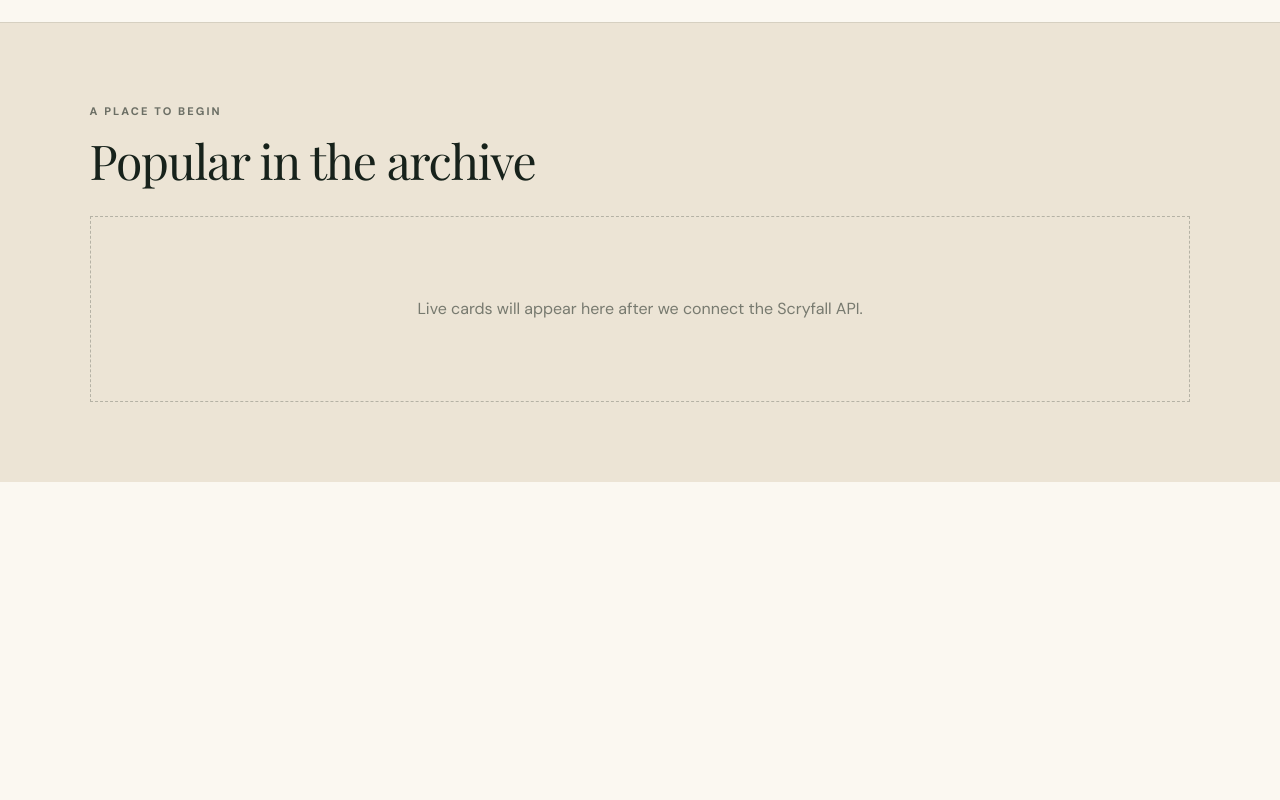
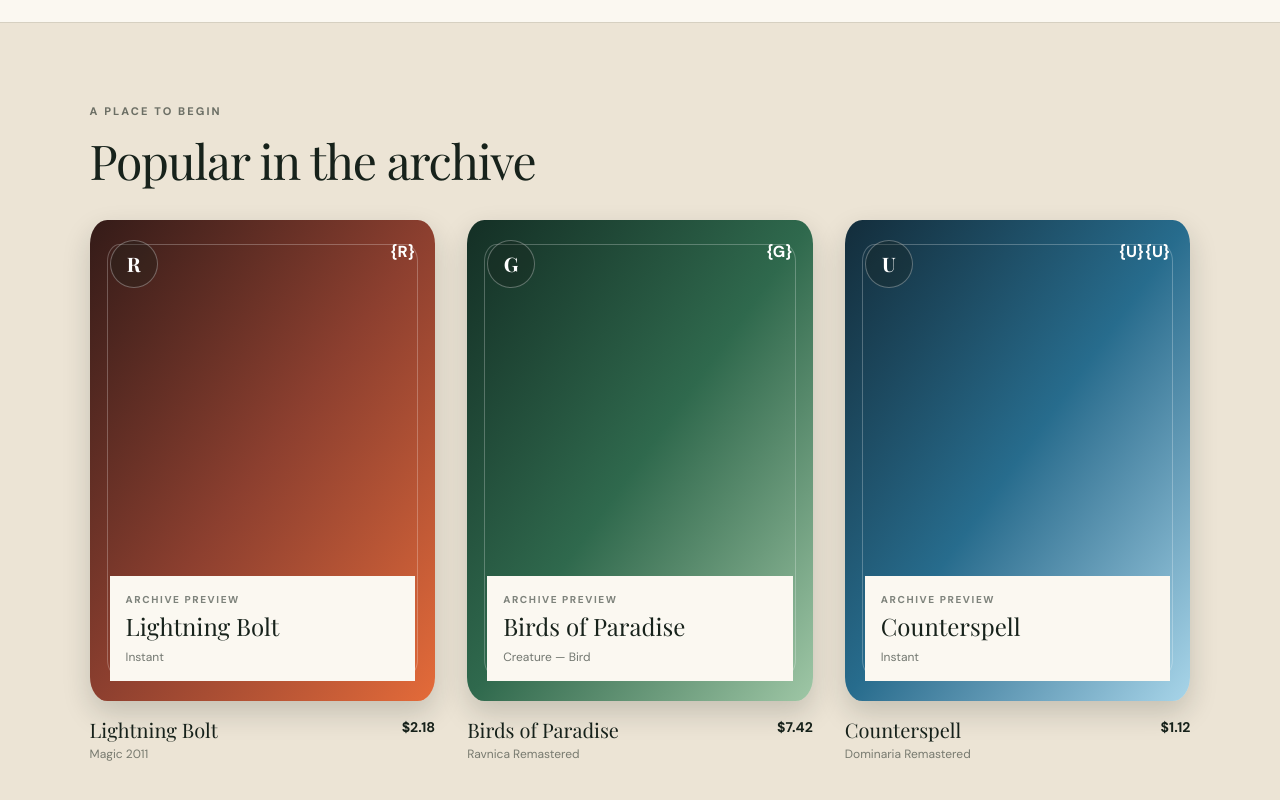
Before and after one commit to jacob-amey/spellbook, a Next.js app: page / in a window 1280 px wide. Shown: the part 634-1434 px from the top of the page. Before the commit the page ends 1116 px from the top, so only its background shows below. Built offline with nearby package versions, Linux system fonts and the light colour scheme; a web font is replaced by a local one.

Commit message:
Add reusable featured card grid

```diff
--- a/app/page.tsx
+++ b/app/page.tsx
@@ -1,3 +1,54 @@
+type FeaturedCard = {
+  id: string;
+  name: string;
+  setName: string;
+  price: string;
+  manaCost: string;
+  manaValue: number;
+  typeLine: string;
+  colorIdentity: string[];
+  symbol: string;
+  artClasses: string;
+};
+
+const featuredCards: FeaturedCard[] = [
+  {
+    id: "lightning-bolt",
+    name: "Lightning Bolt",
+    setName: "Magic 2011",
+    price: "$2.18",
+    manaCost: "{R}",
+    manaValue: 1,
+    typeLine: "Instant",
+    colorIdentity: ["R"],
+    symbol: "R",
+    artClasses: "from-[#341b18] via-[#8c3f2f] to-[#e46b39]",
+  },
+  {
+    id: "birds-of-paradise",
+    name: "Birds of Paradise",
+    setName: "Ravnica Remastered",
+    price: "$7.42",
+    manaCost: "{G}",
+    manaValue: 1,
+    typeLine: "Creature — Bird",
+    colorIdentity: ["G"],
+    symbol: "G",
+    artClasses: "from-[#142f25] via-[#2f694d] to-[#9fc7a6]",
+  },
+  {
+    id: "counterspell",
+    name: "Counterspell",
+    setName: "Dominaria Remastered",
+    price: "$1.12",
+    manaCost: "{U}{U}",
+    manaValue: 2,
+    typeLine: "Instant",
+    colorIdentity: ["U"],
+    symbol: "U",
+    artClasses: "from-[#132d3b] via-[#276c8d] to-[#a8d5e9]",
+  },
+];
 export default function Home() {
   return (
     <main className="min-h-screen bg-paper text-ink">
@@ -149,9 +200,46 @@ export default function Home() {
           Popular in the archive
         </h2>
 
-        <div className="mt-8 border border-dashed border-ink/25 px-6 py-20 text-center text-ink/55">
-          Live cards will appear here after we connect the Scryfall API.
+        <div className="mt-9 grid grid-cols-1 gap-8 sm:grid-cols-2 lg:grid-cols-3">
+  {featuredCards.map((card) => (
+    <article key={card.id} className="group">
+      <div
+        className={`relative aspect-[488/680] overflow-hidden rounded-[5%] bg-gradient-to-br p-5 shadow-[0_12px_28px_rgba(23,34,27,0.18)] transition duration-200 group-hover:-translate-y-1 group-hover:shadow-[0_18px_38px_rgba(23,34,27,0.24)] ${card.artClasses}`}
+      >
+        <div className="absolute inset-[5%] rounded-[4%] border border-white/25" />
+
+        <div className="relative flex items-start justify-between">
+          <span className="grid h-12 w-12 place-items-center rounded-full border border-white/30 bg-ink/30 font-display text-xl font-bold text-white">
+            {card.symbol}
+          </span>
+
+          <span className="font-bold text-white">{card.manaCost}</span>
         </div>
+
+        <div className="absolute inset-x-5 bottom-5 bg-paper p-4 text-ink">
+          <p className="text-[10px] font-extrabold tracking-[0.16em] text-ink/55">
+            ARCHIVE PREVIEW
+          </p>
+
+          <h3 className="mt-1 font-display text-2xl leading-tight">
+            {card.name}
+          </h3>
+
+          <p className="mt-2 text-xs text-ink/60">{card.typeLine}</p>
+        </div>
+      </div>
+
+      <div className="flex items-start justify-between gap-4 pt-4">
+        <div>
+          <h3 className="font-display text-xl leading-tight">{card.name}</h3>
+          <p className="mt-1 text-xs text-ink/55">{card.setName}</p>
+        </div>
+
+        <strong className="text-sm">{card.price}</strong>
+      </div>
+    </article>
+  ))}
+</div>
       </section>
     </main>
   );
```
